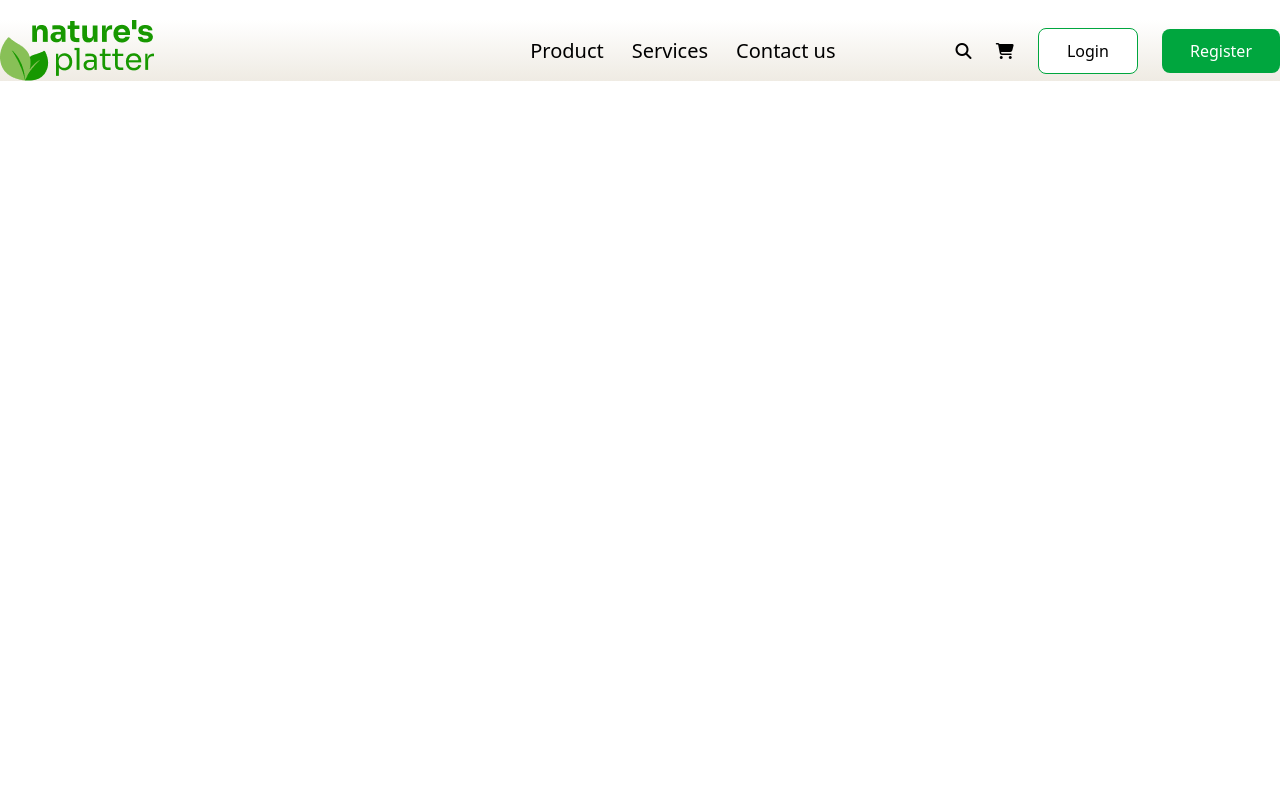
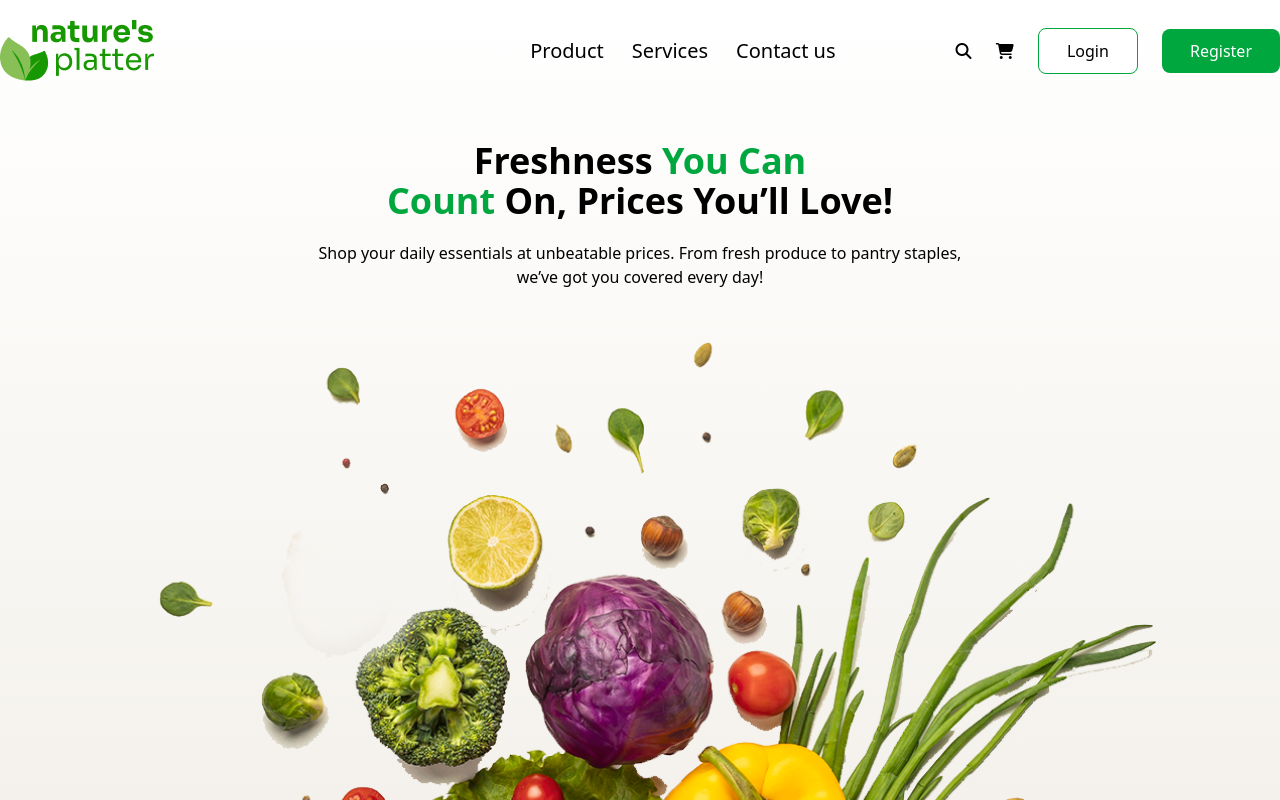
Before and after one commit to mostofapro/B11-Assignment3, a plain HTML site: page index.html in a window 1280 px wide. Shown: the top 800 px of the page. Drawn offline with nearby package versions, Linux system fonts and the light colour scheme.

Commit message:
Header section nav and banner done

```diff
--- a/index.html
+++ b/index.html
@@ -10,9 +10,9 @@
 </head>
 <body>
   <!-- Header Area -->
-   <header class="bg-gradient-to-b from-white to-[#EFEBE3]">
+   <header class="bg-gradient-to-b from-white to-[#EFEBE3] mb-20">
     <!-- Navigation Section -->
-     <nav class="flex justify-between items-center container mx-auto mt-5">
+     <nav class="flex justify-between items-center container mx-auto py-5">
       <!-- Logo -->
       <div class="md:flex-1">
         <img src="assets/logo-header.png" alt="Main Logo">
@@ -40,7 +40,16 @@
      </nav>
 
      <!-- Banner Section -->
+     <!-- Banner content -->
+     <div class="container mx-auto text-center w-8/12 space-y-5 my-10">
+      <h1 class="text-4xl font-semibold">Freshness <span class="text-green-600">You Can <br>Count</span> On, Prices You’ll Love!</h1>
+      <p>Shop your daily essentials at unbeatable prices. From fresh produce to pantry staples, <br>we’ve got you covered every day!</p>
+     </div>
 
+     <!-- Banner Image -->
+     <div>
+      <img class="lg:w[50%] mx-auto" src="assets/hero-vegetables.png" alt="Banner">
+     </div>
    </header>
 
    <!-- Main Area -->
```
